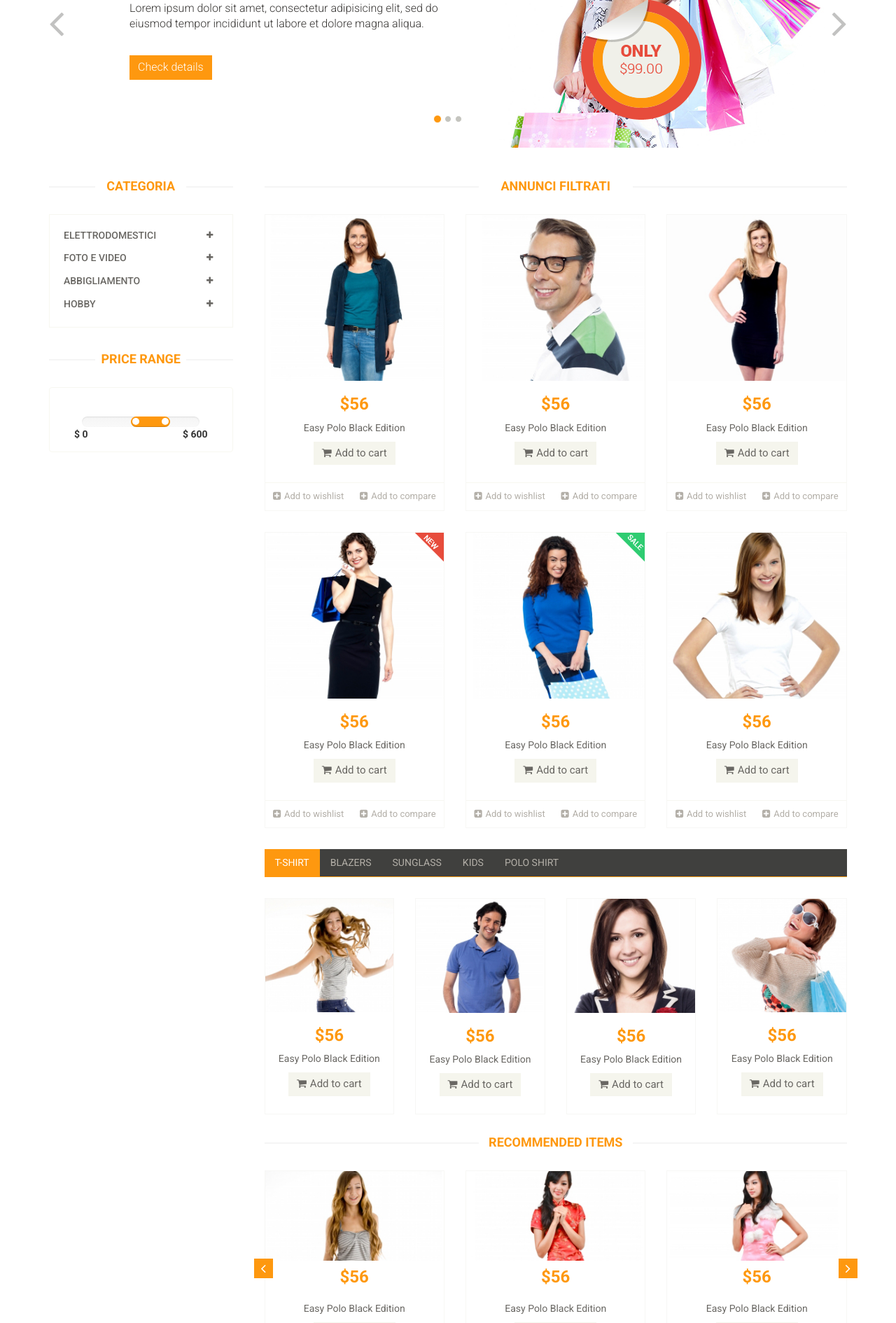
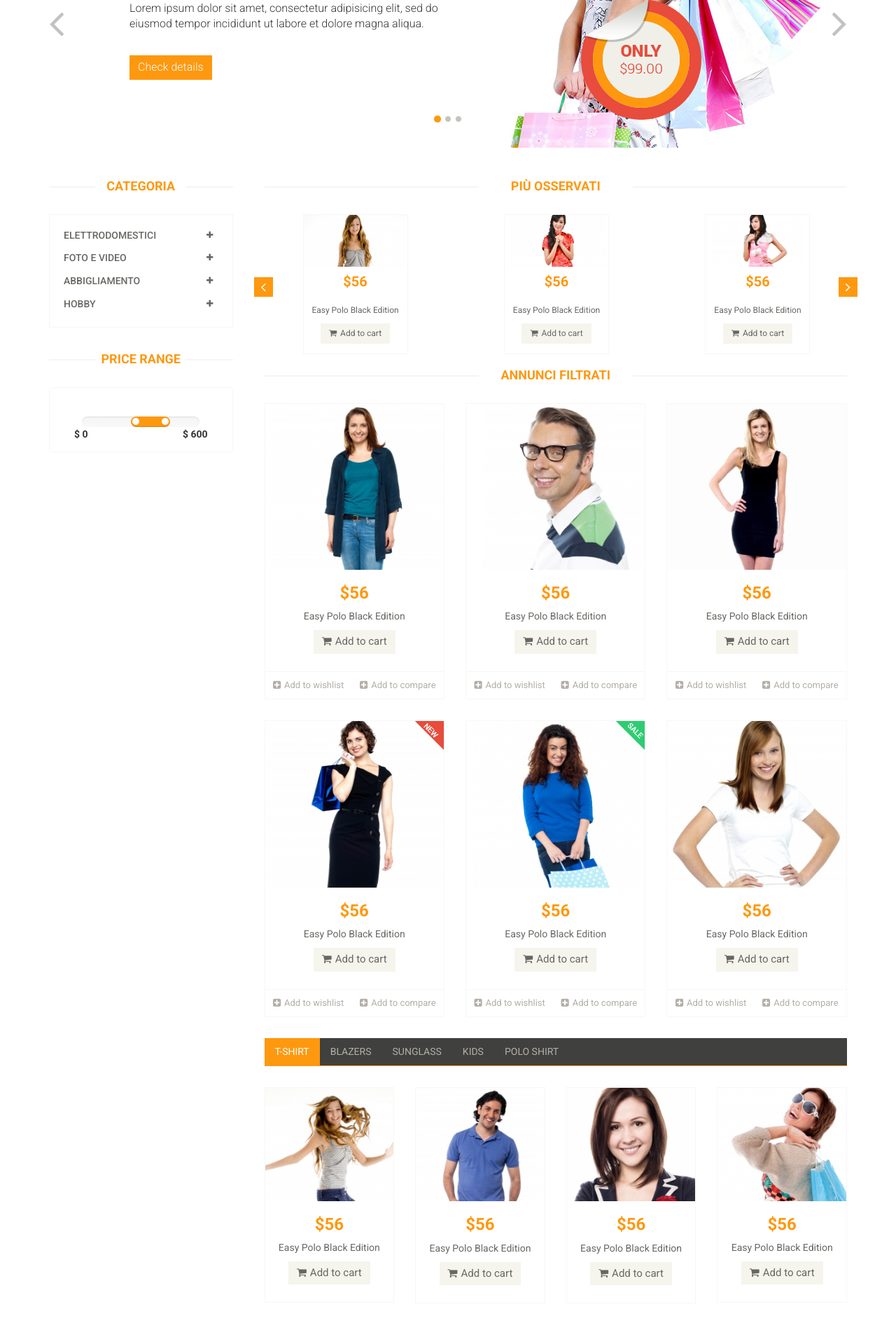
Before and after one commit to ceciglia/mercatino_pulci, a PHP site: page / in a window 1280 px wide. Shown: the part 506-2396 px from the top of the page at 70% size. Run offline with PHP 8.4, Linux system fonts and the light colour scheme.

Commit message:
annunci_piùosservati

```diff
--- a/css/main.css
+++ b/css/main.css
@@ -1035,11 +1035,12 @@ h2.title {
 }
 
 .recommended_items {
-  overflow: hidden;
+  overflow: hidden;     /*overflow: hidden;*/
 }
 
 #recommended-item-carousel .carousel-inner .item {
   padding-left: 0;
+  height: 220px;      /*aggiunta*/
 }
 
 .recommended-item-control {
@@ -2519,3 +2520,38 @@ h2.title {
 #signup {
   margin-left: 40px;
 }
+
+/*annunci più osservati*/
+#carousel_piùosservati_inner{
+  height: 220px !important;
+}
+
+#col-sm-4_piùosservati_1, #col-sm-4_piùosservati_2, #col-sm-4_piùosservati_3, #col-sm-4_piùosservati_4, #col-sm-4_piùosservati_5, #col-sm-4_piùosservati_6 {
+  height: 220px !important;
+}
+
+#product-image-wrapper_piùosservati_1, #product-image-wrapper_piùosservati_2, #product-image-wrapper_piùosservati_3, #product-image-wrapper_piùosservati_4, #product-image-wrapper_piùosservati_5, #product-image-wrapper_piùosservati_6 {
+  height: 200px !important;
+  width: 150px !important;
+  margin-bottom: 0px !important;
+  margin-left: 55px;
+  margin-right: 42px;
+}
+
+#piùosservati_content_1 h2, #piùosservati_content_2 h2, #piùosservati_content_3 h2, #piùosservati_content_4 h2, #piùosservati_content_5 h2, #piùosservati_content_6 h2 {
+  font-size: 20px !important;
+  margin-bottom: 22px !important;
+}
+
+#piùosservati_content_1 p, #piùosservati_content_2 p, #piùosservati_content_3 p, #piùosservati_content_4 p, #piùosservati_content_5 p, #piùosservati_content_6 p {
+  font-size: 12px !important;
+  margin-bottom: 10px !important;
+  margin-top: 0px !important;
+}
+
+#piùosservati_button_1, #piùosservati_button_2, #piùosservati_button_3, #piùosservati_button_4, #piùosservati_button_5, #piùosservati_button_6 {
+  font-size: 12px !important;
+  margin-bottom: 5px !important;
+  padding-top: 6px !important;
+  margin-top: 0px !important;
+}
--- a/index.html
+++ b/index.html
@@ -53,7 +53,7 @@
 
 						<div class="mainmenu pull-right">		<!--pull right anzichè pull left-->
 							<ul class="nav navbar-nav collapse navbar-collapse">
-								<li><a href="account.html"><i class="fa fa-user"></i> Account</a></li>			<!--collegamento a listaAcquisti.html è temporaneo-->
+								<li><a href="account.html"><i class="fa fa-user"></i> Account</a></li>
 								<li><a href="annunciOsservati.html"><i class="fa fa-star"></i> Annunci Osservati</a></li>
 								<li><a href="checkout.html"><i class="fa fa-crosshairs"></i> Annunci Pubblicati</a></li>
 								<li><a href="cart.html"><i class="fa fa-shopping-cart"></i> Richiesta Acquisto</a></li>
@@ -270,7 +270,105 @@
 					</div>
 				</div>
 
+
 				<div class="col-sm-9 padding-right">
+					<div class="recommended_items"><!--recommended_items-->
+						<h2 class="title text-center">più osservati</h2>
+
+						<div id="recommended-item-carousel" class="carousel slide" data-ride="carousel">		<!--style="height: 220px;"-->
+							<div id="carousel_piùosservati_inner" class="carousel-inner">			<!--style="height: 220px;"-->
+								<div class="item active">
+									<div id="col-sm-4_piùosservati_1" class="col-sm-4">			<!--style="height: 220px;"-->
+										<div id="product-image-wrapper_piùosservati_1" class="product-image-wrapper">			<!--style="height: 200px; width: 150px; margin-bottom: 0px;"-->
+											<div class="single-products">
+												<div id="piùosservati_content_1" class="productinfo text-center" >
+													<img src="images/home/recommend1.jpg" alt="" />
+													<h2>$56</h2>		<!--style="font-size: 20px; margin-bottom: 22px;"-->
+													<p>Easy Polo Black Edition</p>			<!--style="font-size: 12px; margin-bottom: 10px;margin-top: 0px;"-->
+													<a href="prova_schifo.html" id="piùosservati_button_1" class="btn btn-default add-to-cart"><i class="fa fa-shopping-cart"></i>Add to cart</a>				<!--RIFERITO AD a:  style="font-size: 12px; margin-bottom: 5px; padding-top: 6px; margin-top: 0px;"-->
+												</div>
+											</div>
+										</div>
+									</div>
+									<div id="col-sm-4_piùosservati_2" class="col-sm-4">
+										<div id="product-image-wrapper_piùosservati_2" class="product-image-wrapper">
+											<div class="single-products">
+												<div id="piùosservati_content_2" class="productinfo text-center">
+													<img src="images/home/recommend2.jpg" alt="" />
+													<h2>$56</h2>
+													<p>Easy Polo Black Edition</p>
+													<a href="#" id="piùosservati_button_2" class="btn btn-default add-to-cart"><i class="fa fa-shopping-cart"></i>Add to cart</a>
+												</div>
+
+											</div>
+										</div>
+									</div>
+									<div id="col-sm-4_piùosservati_3" class="col-sm-4">
+										<div id="product-image-wrapper_piùosservati_3" class="product-image-wrapper">
+											<div class="single-products">
+												<div id="piùosservati_content_3" class="productinfo text-center">
+													<img src="images/home/recommend3.jpg" alt="" />
+													<h2>$56</h2>
+													<p>Easy Polo Black Edition</p>
+													<a href="#" id="piùosservati_button_3" class="btn btn-default add-to-cart"><i class="fa fa-shopping-cart"></i>Add to cart</a>
+												</div>
+
+											</div>
+										</div>
+									</div>
+								</div>
+								<div class="item">
+									<div id="col-sm-4_piùosservati_4" class="col-sm-4">
+										<div id="product-image-wrapper_piùosservati_4" class="product-image-wrapper">
+											<div class="single-products">
+												<div id="piùosservati_content_4" class="productinfo text-center">
+													<img src="images/home/recommend1.jpg" alt="" />
+													<h2>$56</h2>
+													<p>Easy Polo Black Edition</p>
+													<a href="#" id="piùosservati_button_4" class="btn btn-default add-to-cart"><i class="fa fa-shopping-cart"></i>Add to cart</a>
+												</div>
+
+											</div>
+										</div>
+									</div>
+									<div id="col-sm-4_piùosservati_5" class="col-sm-4">
+										<div id="product-image-wrapper_piùosservati_5" class="product-image-wrapper">
+											<div class="single-products">
+												<div id="piùosservati_content_5" class="productinfo text-center">
+													<img src="images/home/recommend2.jpg" alt="" />
+													<h2>$56</h2>
+													<p>Easy Polo Black Edition</p>
+													<a href="#" id="piùosservati_button_5" class="btn btn-default add-to-cart"><i class="fa fa-shopping-cart"></i>Add to cart</a>
+												</div>
+
+											</div>
+										</div>
+									</div>
+									<div id="col-sm-4_piùosservati_6" class="col-sm-4">
+										<div id="product-image-wrapper_piùosservati_6" class="product-image-wrapper">
+											<div class="single-products">
+												<div id="piùosservati_content_6" class="productinfo text-center">
+													<img src="images/home/recommend3.jpg" alt="" />
+													<h2>$56</h2>
+													<p>Easy Polo Black Edition</p>
+													<a href="#" id="piùosservati_button_6" class="btn btn-default add-to-cart"><i class="fa fa-shopping-cart"></i>Add to cart</a>
+												</div>
+
+											</div>
+										</div>
+									</div>
+								</div>
+							</div>
+							 <a class="left recommended-item-control" href="#recommended-item-carousel" data-slide="prev">
+								<i class="fa fa-angle-left"></i>
+							  </a>
+							  <a class="right recommended-item-control" href="#recommended-item-carousel" data-slide="next">
+								<i class="fa fa-angle-right"></i>
+							  </a>
+						</div>
+					</div><!--/recommended_items-->
+
+
 					<div class="features_items"><!--features_items-->
 						<h2 class="title text-center">Annunci filtrati</h2>
 						<div class="col-sm-4">
@@ -716,102 +814,7 @@
 						</div>
 					</div><!--/category-tab-->
 
-					<div class="recommended_items"><!--recommended_items-->
-						<h2 class="title text-center">recommended items</h2>
 
-						<div id="recommended-item-carousel" class="carousel slide" data-ride="carousel">
-							<div class="carousel-inner">
-								<div class="item active">
-									<div class="col-sm-4">
-										<div class="product-image-wrapper">
-											<div class="single-products">
-												<div class="productinfo text-center">
-													<img src="images/home/recommend1.jpg" alt="" />
-													<h2>$56</h2>
-													<p>Easy Polo Black Edition</p>
-													<a href="#" class="btn btn-default add-to-cart"><i class="fa fa-shopping-cart"></i>Add to cart</a>
-												</div>
-
-											</div>
-										</div>
-									</div>
-									<div class="col-sm-4">
-										<div class="product-image-wrapper">
-											<div class="single-products">
-												<div class="productinfo text-center">
-													<img src="images/home/recommend2.jpg" alt="" />
-													<h2>$56</h2>
-													<p>Easy Polo Black Edition</p>
-													<a href="#" class="btn btn-default add-to-cart"><i class="fa fa-shopping-cart"></i>Add to cart</a>
-												</div>
-
-											</div>
-										</div>
-									</div>
-									<div class="col-sm-4">
-										<div class="product-image-wrapper">
-											<div class="single-products">
-												<div class="productinfo text-center">
-													<img src="images/home/recommend3.jpg" alt="" />
-													<h2>$56</h2>
-													<p>Easy Polo Black Edition</p>
-													<a href="#" class="btn btn-default add-to-cart"><i class="fa fa-shopping-cart"></i>Add to cart</a>
-												</div>
-
-											</div>
-										</div>
-									</div>
-								</div>
-								<div class="item">
-									<div class="col-sm-4">
-										<div class="product-image-wrapper">
-											<div class="single-products">
-												<div class="productinfo text-center">
-													<img src="images/home/recommend1.jpg" alt="" />
-													<h2>$56</h2>
-													<p>Easy Polo Black Edition</p>
-													<a href="#" class="btn btn-default add-to-cart"><i class="fa fa-shopping-cart"></i>Add to cart</a>
-												</div>
-
-											</div>
-										</div>
-									</div>
-									<div class="col-sm-4">
-										<div class="product-image-wrapper">
-											<div class="single-products">
-												<div class="productinfo text-center">
-													<img src="images/home/recommend2.jpg" alt="" />
-													<h2>$56</h2>
-													<p>Easy Polo Black Edition</p>
-													<a href="#" class="btn btn-default add-to-cart"><i class="fa fa-shopping-cart"></i>Add to cart</a>
-												</div>
-
-											</div>
-										</div>
-									</div>
-									<div class="col-sm-4">
-										<div class="product-image-wrapper">
-											<div class="single-products">
-												<div class="productinfo text-center">
-													<img src="images/home/recommend3.jpg" alt="" />
-													<h2>$56</h2>
-													<p>Easy Polo Black Edition</p>
-													<a href="#" class="btn btn-default add-to-cart"><i class="fa fa-shopping-cart"></i>Add to cart</a>
-												</div>
-
-											</div>
-										</div>
-									</div>
-								</div>
-							</div>
-							 <a class="left recommended-item-control" href="#recommended-item-carousel" data-slide="prev">
-								<i class="fa fa-angle-left"></i>
-							  </a>
-							  <a class="right recommended-item-control" href="#recommended-item-carousel" data-slide="next">
-								<i class="fa fa-angle-right"></i>
-							  </a>
-						</div>
-					</div><!--/recommended_items-->
 
 				</div>
 			</div>
```
